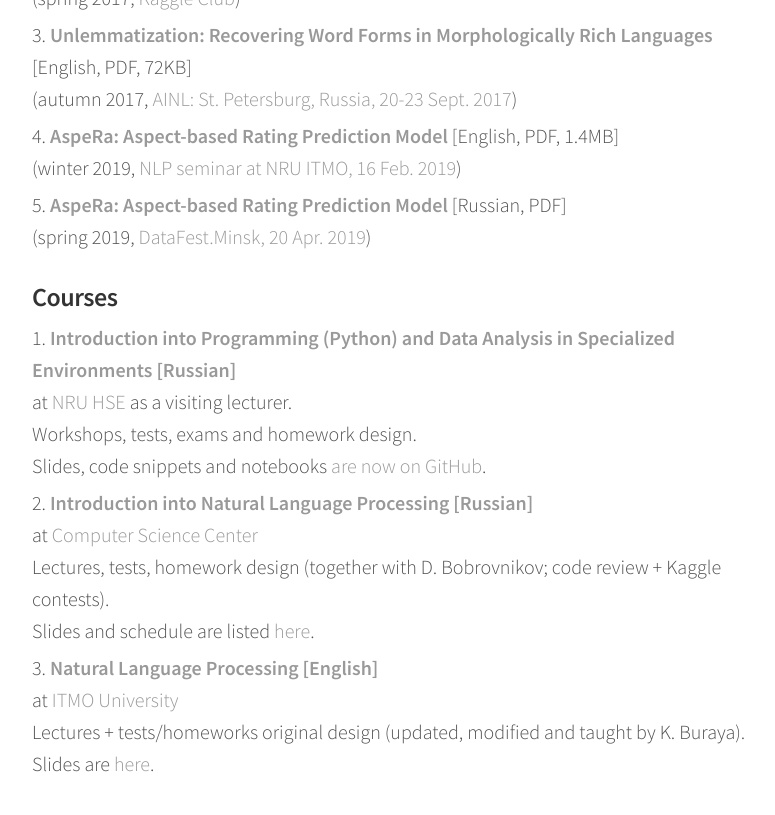
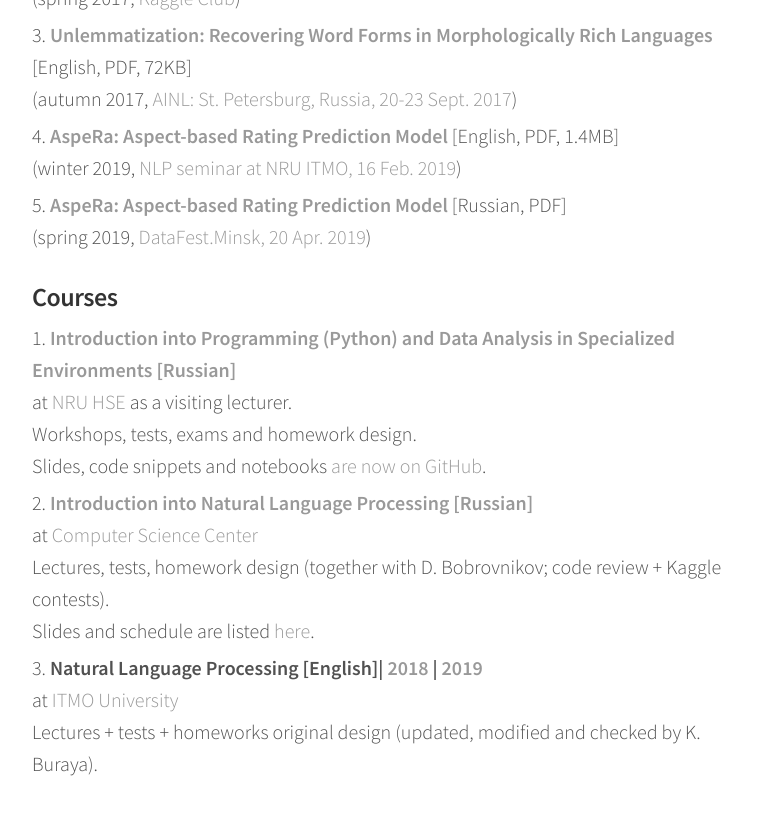
Before and after one commit to alexeyev/alexeyev.github.io, a Jekyll site: the page built from blahblahblah.html, in a window 1280 px wide and 900 px high, scrolled down 1212 px. Shown: the top 815 px of the window, without its empty margins (248-1023 px from the left). Built offline with Jekyll 4.4.1, drawn with Linux system fonts in a browser that asks for light colours.

Commit message:
Update blahblahblah.html

```diff
--- a/blahblahblah.html
+++ b/blahblahblah.html
@@ -69,10 +69,8 @@ layout: default
 		<br> at <a href="https://compscicenter.ru/">Computer Science Center</a>
 		<br>Lectures, tests, homework design (together with D. Bobrovnikov; code review + Kaggle contests).
 		<br>Slides and schedule are listed <a href="https://compscicenter.ru/courses/introduction-nlp/2017-autumn/classes/">here</a>.
-    	<li><b><a href="/nlp-itmo-spring-2018">
-		Natural Language Processing [English]</a></b>
+    	<li><b>Natural Language Processing [English]| <a href="/nlp-itmo-spring-2018">2018</a> | <a href="/nlp-itmo-spring-2019">2019</a></b>
 		<br> at <a href="http://en.ifmo.ru/en/">ITMO University</a>
-		<br>Lectures + tests/homeworks original design (updated, modified and taught by K. Buraya).
-		<br>Slides are <a href="/nlp-itmo-spring-2018">here</a>.
+		<br>Lectures + tests + homeworks original design (updated, modified and checked by K. Buraya).
 	</ol>
 </div>
```
